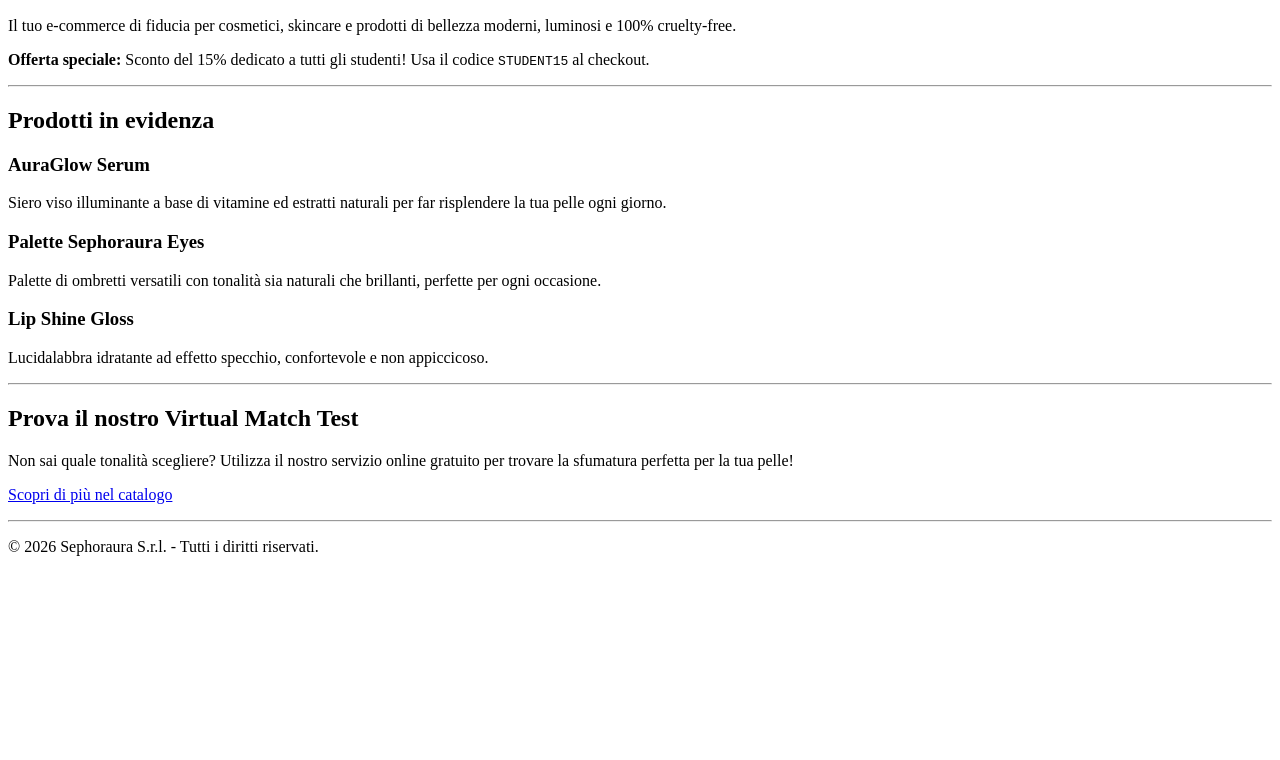
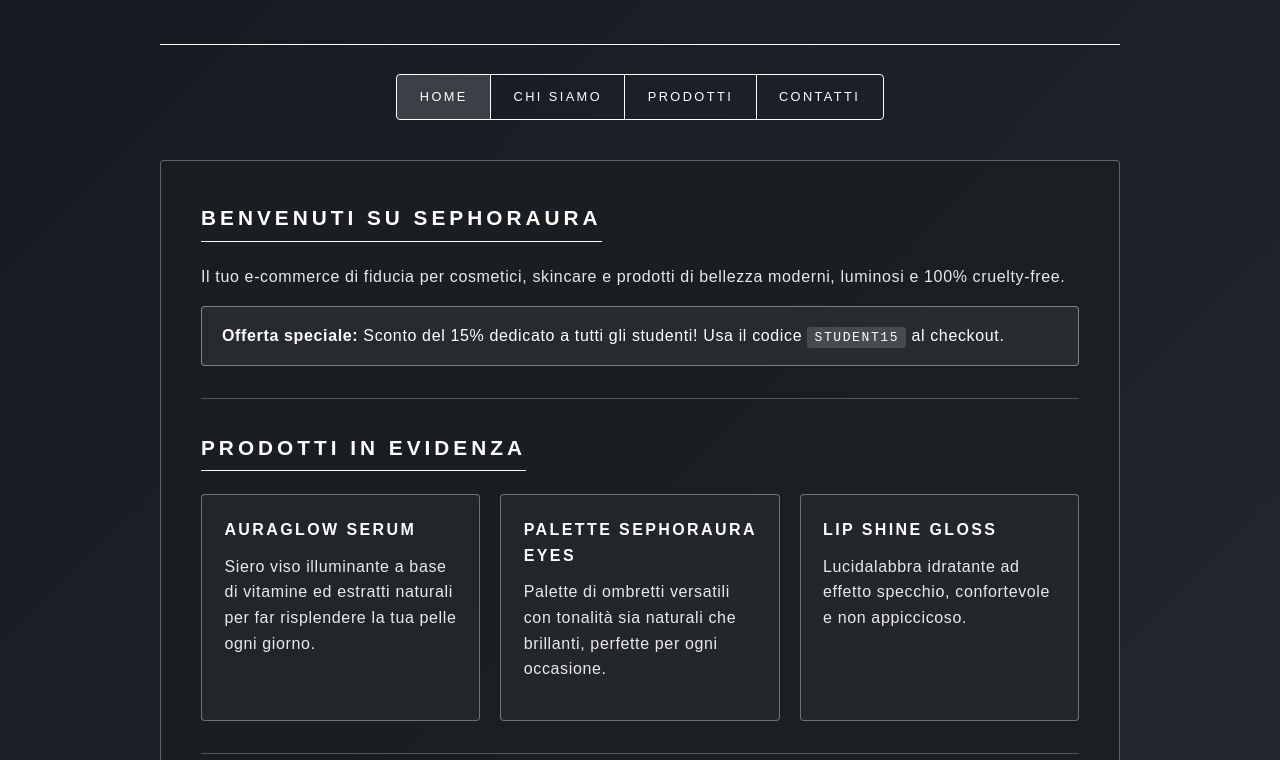
Before and after one commit to aurocaf11-coder/Sephoraura, a plain HTML site: page index.html in a window 1280 px wide. Shown: the part 254-1014 px from the top of the page. Before the commit the page ends 826 px from the top, so only its background shows below. Drawn offline with Linux system fonts and the light colour scheme.

Commit message:
Update index.html

```diff
--- a/index.html
+++ b/index.html
@@ -5,15 +5,221 @@
     <meta charset="UTF-8">
     <meta name="viewport" content="width=device-width, initial-scale=1.0">
     <title>Sephoraura - Home</title>
+    <style>
+        * {
+            box-sizing: border-box;
+            margin: 0;
+            padding: 0;
+        }
+
+        body {
+            font-family: Arial, Helvetica, sans-serif;
+            background: linear-gradient(135deg, #16181f 0%, #242834 100%);
+            color: #ffffff;
+            line-height: 1.6;
+            letter-spacing: 0.04rem;
+            min-height: 100vh;
+            display: flex;
+            flex-direction: column;
+        }
+
+        .wrapper {
+            width: 90%;
+            max-width: 960px;
+            margin: 0 auto;
+            padding: 2.5rem 0;
+            flex: 1;
+        }
+
+        header {
+            text-align: center;
+            margin-bottom: 2.5rem;
+        }
+
+        .logo-badge {
+            width: 64px;
+            height: 64px;
+            border: 1px solid #ffffff;
+            border-radius: 50%;
+            display: inline-flex;
+            align-items: center;
+            justify-content: center;
+            font-size: 1.5rem;
+            margin-bottom: 1.5rem;
+        }
+
+        .header-content {
+            border-top: 1px solid #ffffff;
+            border-bottom: 1px solid #ffffff;
+            padding: 2rem 1rem;
+        }
+
+        header h1 {
+            font-size: 2.2rem;
+            text-transform: uppercase;
+            letter-spacing: 0.35rem;
+            margin-bottom: 0.6rem;
+        }
+
+        header p {
+            font-size: 0.9rem;
+            text-transform: uppercase;
+            letter-spacing: 0.2rem;
+            color: rgba(255, 255, 255, 0.85);
+        }
+
+        nav {
+            margin-top: 1.8rem;
+        }
+
+        nav ul {
+            list-style: none;
+            display: inline-flex;
+            flex-wrap: wrap;
+            justify-content: center;
+            border: 1px solid #ffffff;
+            border-radius: 4px;
+            overflow: hidden;
+        }
+
+        nav ul li {
+            border-right: 1px solid #ffffff;
+        }
+
+        nav ul li:last-child {
+            border-right: none;
+        }
+
+        nav ul li a {
+            display: block;
+            padding: 0.75rem 1.4rem;
+            color: #ffffff;
+            text-decoration: none;
+            text-transform: uppercase;
+            font-size: 0.8rem;
+            letter-spacing: 0.15rem;
+            transition: background-color 0.2s ease;
+        }
+
+        nav ul li a:hover,
+        nav ul li a.active {
+            background-color: rgba(255, 255, 255, 0.15);
+        }
+
+        main {
+            background-color: rgba(27, 31, 34, 0.9);
+            border: 1px solid rgba(255, 255, 255, 0.3);
+            border-radius: 4px;
+            padding: 2.5rem;
+        }
+
+        section {
+            margin-bottom: 2rem;
+        }
+
+        section:last-child {
+            margin-bottom: 0;
+        }
+
+        h2.major {
+            font-size: 1.3rem;
+            text-transform: uppercase;
+            letter-spacing: 0.25rem;
+            border-bottom: 1px solid #ffffff;
+            display: inline-block;
+            padding-bottom: 0.4rem;
+            margin-bottom: 1.4rem;
+        }
+
+        p {
+            margin-bottom: 1rem;
+            color: rgba(255, 255, 255, 0.9);
+        }
+
+        hr {
+            border: 0;
+            border-top: 1px solid rgba(255, 255, 255, 0.25);
+            margin: 2rem 0;
+        }
+
+        .promo-box {
+            border: 1px solid rgba(255, 255, 255, 0.4);
+            background-color: rgba(255, 255, 255, 0.06);
+            padding: 1rem 1.25rem;
+            border-radius: 4px;
+            margin-top: 1rem;
+        }
+
+        code {
+            background-color: rgba(255, 255, 255, 0.15);
+            padding: 0.2rem 0.45rem;
+            border-radius: 3px;
+            font-family: monospace;
+            letter-spacing: 0.1rem;
+        }
+
+        .cards-grid {
+            display: grid;
+            grid-template-columns: repeat(auto-fit, minmax(240px, 1fr));
+            gap: 1.25rem;
+        }
+
+        article.card {
+            border: 1px solid rgba(255, 255, 255, 0.35);
+            border-radius: 4px;
+            padding: 1.4rem;
+            background-color: rgba(255, 255, 255, 0.04);
+        }
+
+        article.card h3 {
+            font-size: 1rem;
+            text-transform: uppercase;
+            letter-spacing: 0.15rem;
+            margin-bottom: 0.7rem;
+            color: #ffffff;
+        }
+
+        .btn {
+            display: inline-block;
+            padding: 0.75rem 1.5rem;
+            border: 1px solid #ffffff;
+            border-radius: 4px;
+            color: #ffffff;
+            text-decoration: none;
+            text-transform: uppercase;
+            font-size: 0.8rem;
+            letter-spacing: 0.15rem;
+            margin-top: 0.5rem;
+            transition: background-color 0.2s ease, color 0.2s ease;
+        }
+
+        .btn:hover {
+            background-color: #ffffff;
+            color: #1b1f22;
+        }
+
+        footer {
+            text-align: center;
+            margin-top: 2.5rem;
+            font-size: 0.75rem;
+            text-transform: uppercase;
+            letter-spacing: 0.18rem;
+            color: rgba(255, 255, 255, 0.65);
+        }
+    </style>
 </head>
 <body>
 
+    <div class="wrapper">
         <header>
+            <div class="logo-badge">&#9670;</div>
+            <div class="header-content">
                 <h1>Sephoraura</h1>
                 <p><em>Fai risplendere la tua bellezza.</em></p>
+            </div>
             <nav>
                 <ul>
-                <li><a href="index.html">Home</a></li>
+                    <li><a href="index.html" class="active">Home</a></li>
                     <li><a href="about.html">Chi siamo</a></li>
                     <li><a href="products.html">Prodotti</a></li>
                     <li><a href="contacts.html">Contatti</a></li>
@@ -21,47 +227,48 @@
             </nav>
         </header>
 
-    <hr>
-
         <main>
             <section>
-            <h2>Benvenuti su Sephoraura</h2>
+                <h2 class="major">Benvenuti su Sephoraura</h2>
                 <p>Il tuo e-commerce di fiducia per cosmetici, skincare e prodotti di bellezza moderni, luminosi e 100% cruelty-free.</p>
-            <p><strong>Offerta speciale:</strong> Sconto del 15% dedicato a tutti gli studenti! Usa il codice <code>STUDENT15</code> al checkout.</p>
+                <div class="promo-box">
+                    <strong>Offerta speciale:</strong> Sconto del 15% dedicato a tutti gli studenti! Usa il codice <code>STUDENT15</code> al checkout.
+                </div>
             </section>
 
             <hr>
 
             <section>
-            <h2>Prodotti in evidenza</h2>
-            <article>
+                <h2 class="major">Prodotti in evidenza</h2>
+                <div class="cards-grid">
+                    <article class="card">
                         <h3>AuraGlow Serum</h3>
                         <p>Siero viso illuminante a base di vitamine ed estratti naturali per far risplendere la tua pelle ogni giorno.</p>
                     </article>
-            <article>
+                    <article class="card">
                         <h3>Palette Sephoraura Eyes</h3>
                         <p>Palette di ombretti versatili con tonalità sia naturali che brillanti, perfette per ogni occasione.</p>
                     </article>
-            <article>
+                    <article class="card">
                         <h3>Lip Shine Gloss</h3>
                         <p>Lucidalabbra idratante ad effetto specchio, confortevole e non appiccicoso.</p>
                     </article>
+                </div>
             </section>
 
             <hr>
 
             <section>
-            <h2>Prova il nostro Virtual Match Test</h2>
+                <h2 class="major">Virtual Match Test</h2>
                 <p>Non sai quale tonalità scegliere? Utilizza il nostro servizio online gratuito per trovare la sfumatura perfetta per la tua pelle!</p>
-            <p><a href="products.html">Scopri di più nel catalogo</a></p>
+                <a href="products.html" class="btn">Scopri di più nel catalogo</a>
             </section>
         </main>
-
-    <hr>
 
         <footer>
             <p>&copy; 2026 Sephoraura S.r.l. - Tutti i diritti riservati.</p>
         </footer>
+    </div>
 
 </body>
 </html>
```
Lines whose indentation alone changed are shown as unchanged.
